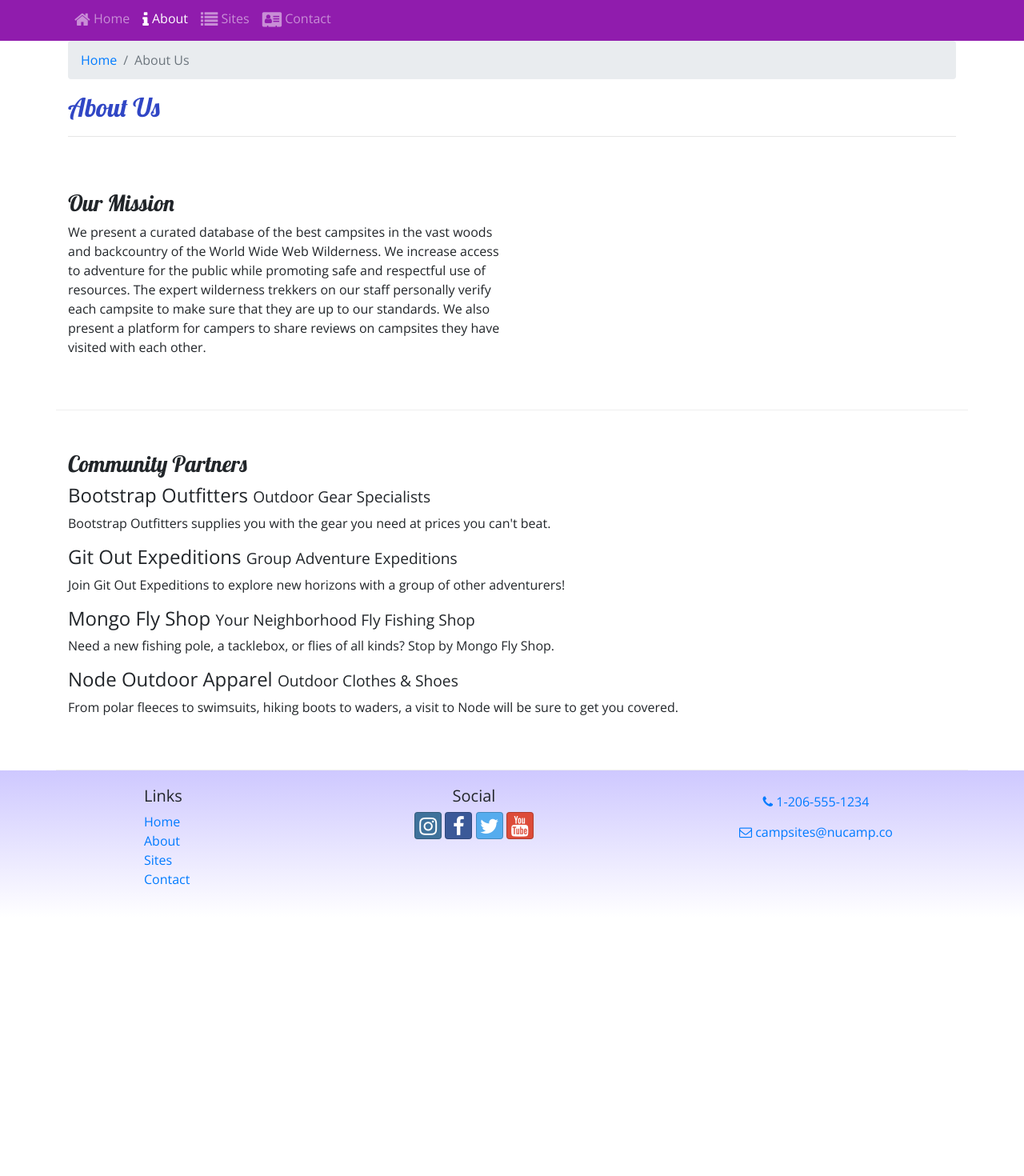
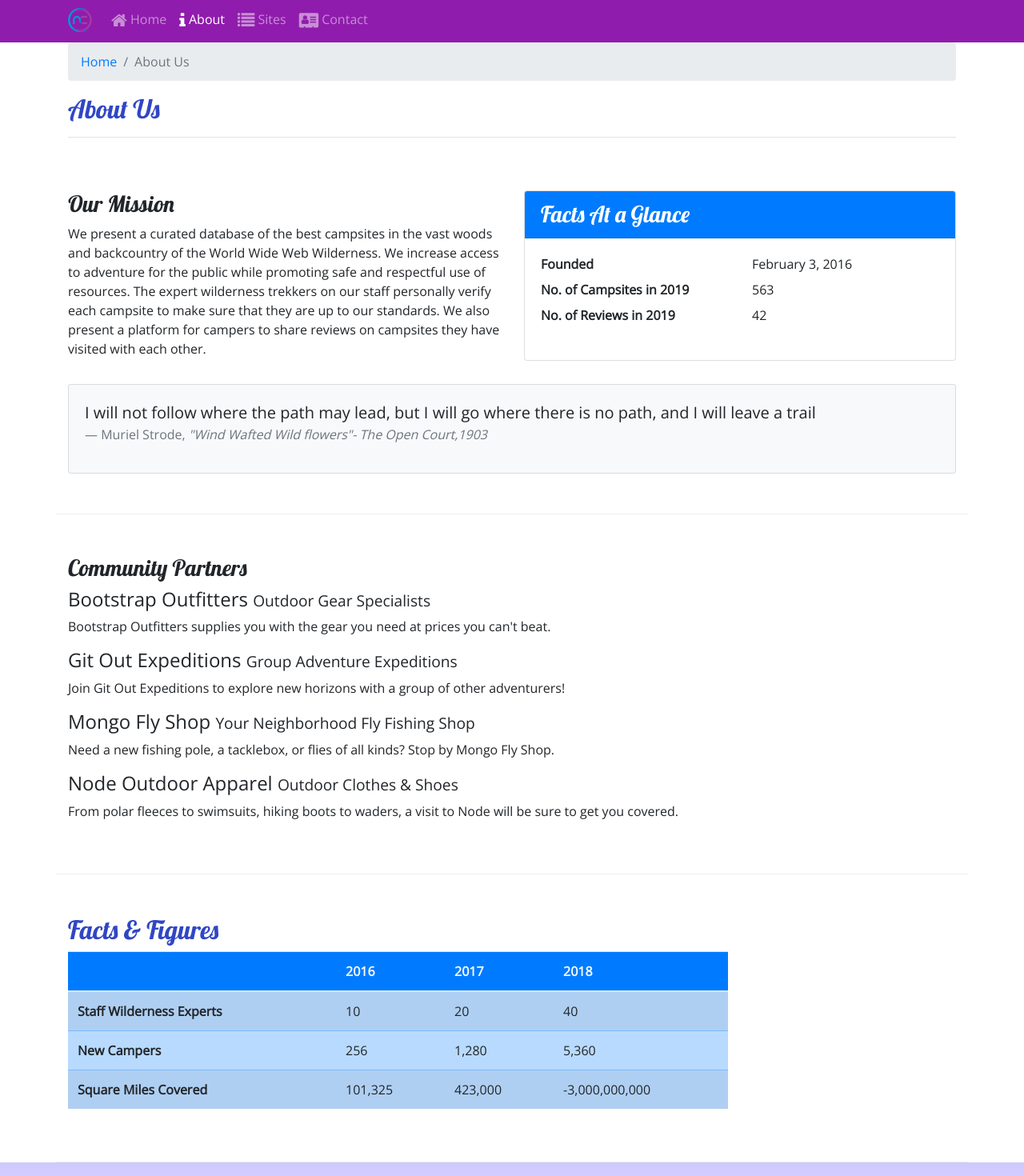
Before and after one commit to fitsumh7/git-test, a website: page aboutus.html in a window 1280 px wide. Shown: the part 167-1637 px from the top of the page at 80% size. Before the commit the page ends 1314 px from the top, so only its background shows below. Drawn offline with nearby package versions, Linux system fonts and the light colour scheme.

Commit message:
Images and Media

```diff
--- a/aboutus.html
+++ b/aboutus.html
@@ -25,6 +25,9 @@
     <header class="jumbotron jumbotron-fluid">
         <div class="container">
             <div class="row">
+                <div class="col-4 col-sm-3 col-md-2 align-self-center">
+                    <a href="index.html"><img src="img/logo.png" class="img-fluid" /></a>
+                </div>
                 <div class="col">
                     <h1>NuCamp</h1>
                     <h2>a better way to camp</h2>
@@ -35,7 +38,8 @@
 
     <nav class="navbar navbar-expand-sm navbar-dark sticky-top">
         <div class="container">
-            <button class="navbar-toggler ml-auto" type="button" data-toggle="collapse" data-target="#nucampNavbar">
+            <a class="navbar-brand" href="index.html"><img src="img/logo.png" height="30" width="30" /></a>
+            <button class="navbar-toggler" type="button" data-toggle="collapse" data-target="#nucampNavbar">
                 <span class="navbar-toggler-icon"></span>
             </button>
             <div class="collapse navbar-collapse" id="nucampNavbar">
@@ -79,8 +83,37 @@
                         to
                         share reviews on campsites they have visited with each other.</p>
                 </div>
+                <div class="col-sm-6">
+                    <div class="card">
+                        <h3 class="card-header bg-primary text-white">Facts At a Glance</h3>
+                        <div class="card-body">
+                            <dl class="row">
+                                <dt class="col-6">Founded</dt>
+                                <dd class="col-6">February 3, 2016</dd>
+                                <dt class="col-6">No. of Campsites in 2019</dt>
+                                <dd class="col-6">563</dd>
+                                <dt class="col-6">No. of Reviews in 2019</dt>
+                                <dd class="col-6">42</dd>
+                            </dl>
+                        </div>
+                    </div>
+                </div>
+                <div class="col">
+                    <div class="card bg-light mt-3">
+                        <blockquote class="blockquote card-body">
+                            <p class="mb-0">I will not follow where the path may lead, but I will go where there is no
+                                path, and I will leave a trail</p>
+                            <footer class="blockquote-footer">Muriel Strode,
+                                <cite title="Source Title">"Wind Wafted Wild flowers"-
+                                    The Open Court,1903
+                                </cite>
+                            </footer>
+                        </blockquote>
+                    </div>
+                </div>
             </div>
         </div>
+
 
         <div class="container">
             <div class="row row-content">
@@ -101,10 +134,48 @@
                         covered.</p>
                 </div>
             </div>
+
+            <div class="row row-content">
+                <div class="col-sm-9">
+                    <h2>Facts &amp; Figures</h2>
+                    <div class="table-responsive">
+                        <table class="table table-striped">
+                            <thead>
+                                <tr class="bg-primary text-light">
+                                    <th></th>
+                                    <th>2016</th>
+                                    <th>2017</th>
+                                    <th>2018</th>
+                                </tr>
+                            </thead>
+                            <tbody class="table-primary">
+                                <tr>
+                                    <th>Staff Wilderness Experts</th>
+                                    <td>10</td>
+                                    <td>20</td>
+                                    <td>40</td>
+                                </tr>
+                                <tr>
+                                    <th>New Campers</th>
+                                    <td>256</td>
+                                    <td>1,280</td>
+                                    <td>5,360</td>
+                                </tr>
+                                <tr>
+                                    <th>Square Miles Covered</th>
+                                    <td>101,325</td>
+                                    <td>423,000</td>
+                                    <td>-3,000,000,000</td>
+                                </tr>
+                            </tbody>
+                        </table>
+                    </div>
+                </div>
+            </div>
         </div>
     </div>
 
-    <footer>
+    <footer class="site-footer">
         <div class="container">
             <div class="row">
                 <div class="col-4 col-sm-2 offset-1">
--- a/css/styles.css
+++ b/css/styles.css
@@ -14,7 +14,7 @@ header h2 {
     color: #CEC8FF;
 }
 
-footer {
+.site-footer {
     background-image: linear-gradient(#CEC8FF, white);
     padding: 20px 0;
 }
```
Also changed, not shown: contactus.html (+10 -6 lines), index.html (+19 -3 lines), img/bootstrap-thumb.png (added), img/breadcrumb-trail-thumb.jpg (added), img/breadcrumb-trail.jpg (added), img/chrome-river-thumb.jpg (added), img/chrome-river.jpg (added), img/logo.png (added), img/react-lake-thumb.jpg (added), img/react-lake.jpg (added), 1 other file.
